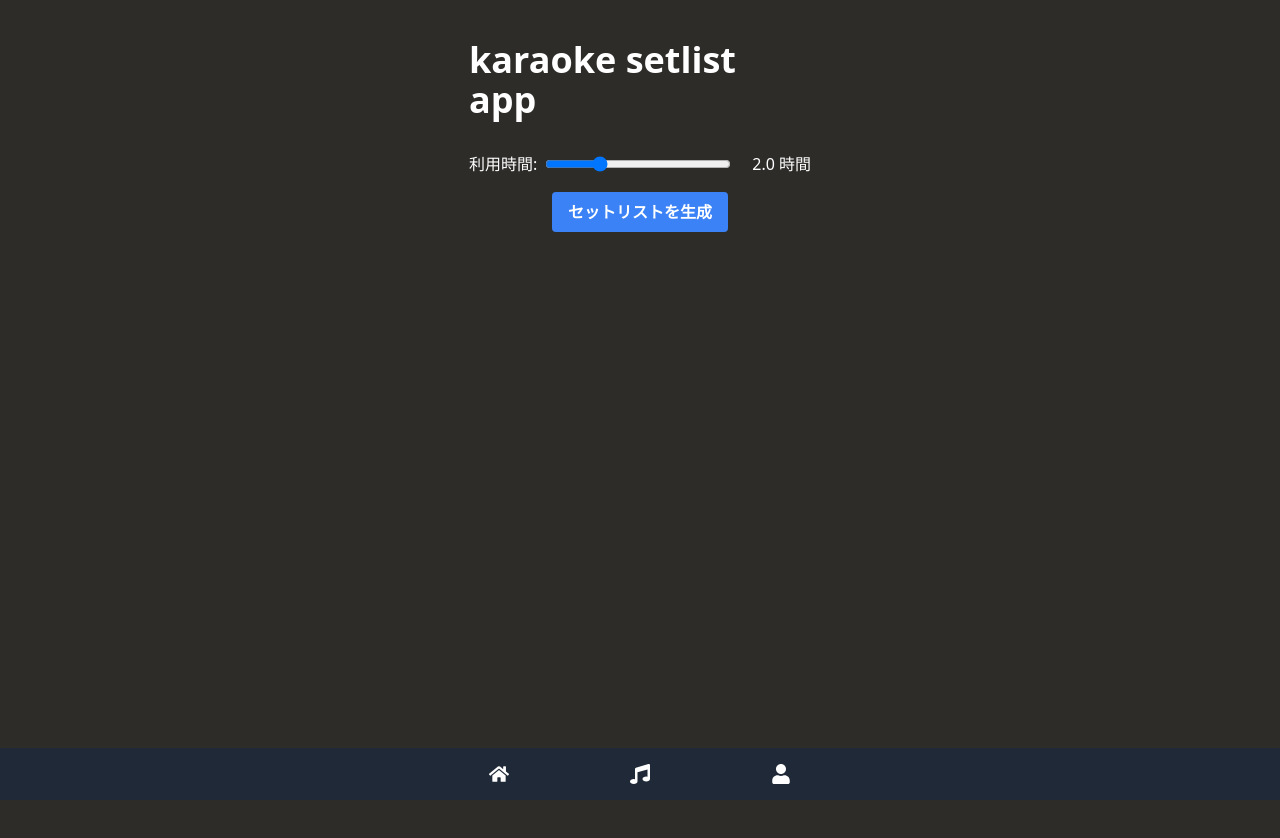
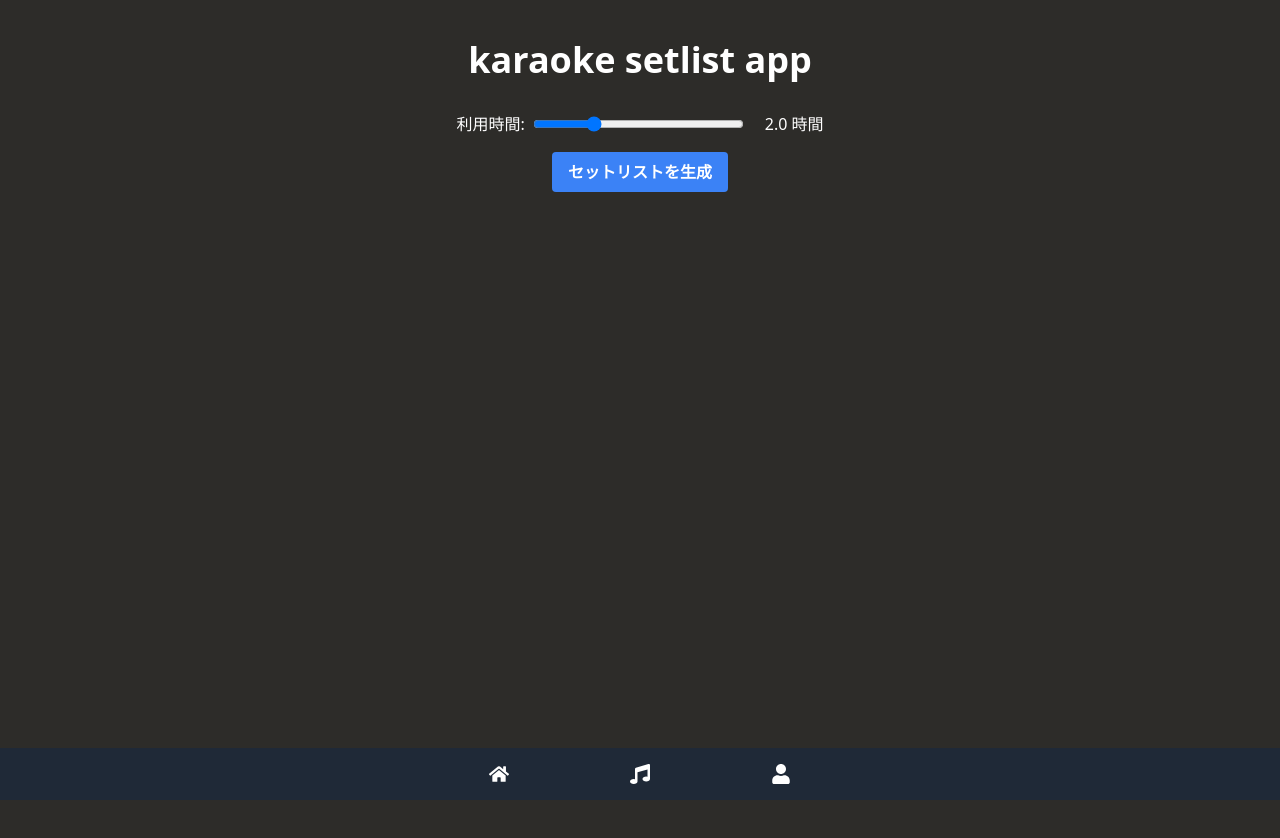
Before and after one commit to Minimalist-00/study-karaoke-test, a Next.js app: page / in a window 1280 px wide. Shown: the top 838 px of the page. Built offline with nearby package versions, Linux system fonts and the light colour scheme.

Commit message:
refactor: Update max-width in RootLayout component

```diff
--- a/src/app/layout.tsx
+++ b/src/app/layout.tsx
@@ -14,7 +14,7 @@ export default function RootLayout({
   return (
     <html lang="en">
       <body>
-        <div className="max-w-[350px] mx-auto px-1 py-10">
+        <div className="max-w-[375px] mx-auto px-1 py-10">
           {children}
         </div>
       </body>
```
